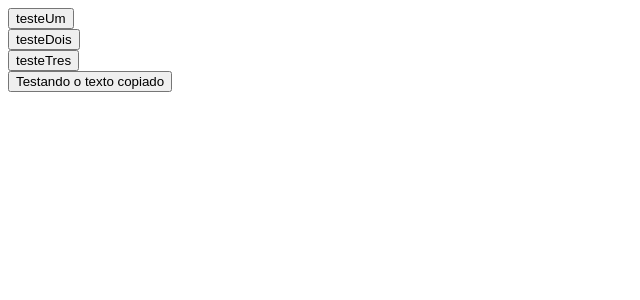
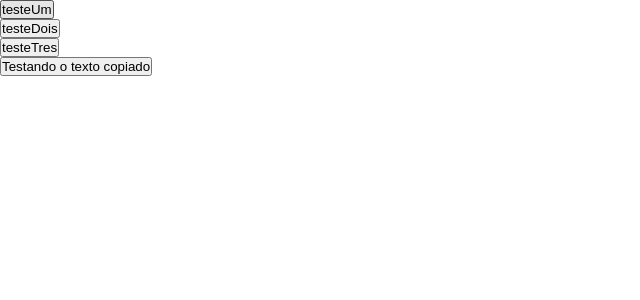
Before and after one commit to thspanhol/copy-button, a React (Vite) app: page / in a window 1280 px wide. Shown: the top 300 px of the page, without its empty margins (0-640 px from the left). Built offline with nearby package versions, Linux system fonts and the light colour scheme.

Commit message:
Style: index css

```diff
--- a/src/App.jsx
+++ b/src/App.jsx
@@ -1,4 +1,5 @@
 import CopyButton from "./components/CopyButton";
+import './index.css'
 
 function App() {
 
--- /dev/null
+++ b/src/index.css
@@ -0,0 +1,4 @@
+* {
+    padding: 0;
+    margin: 0;
+}
```
